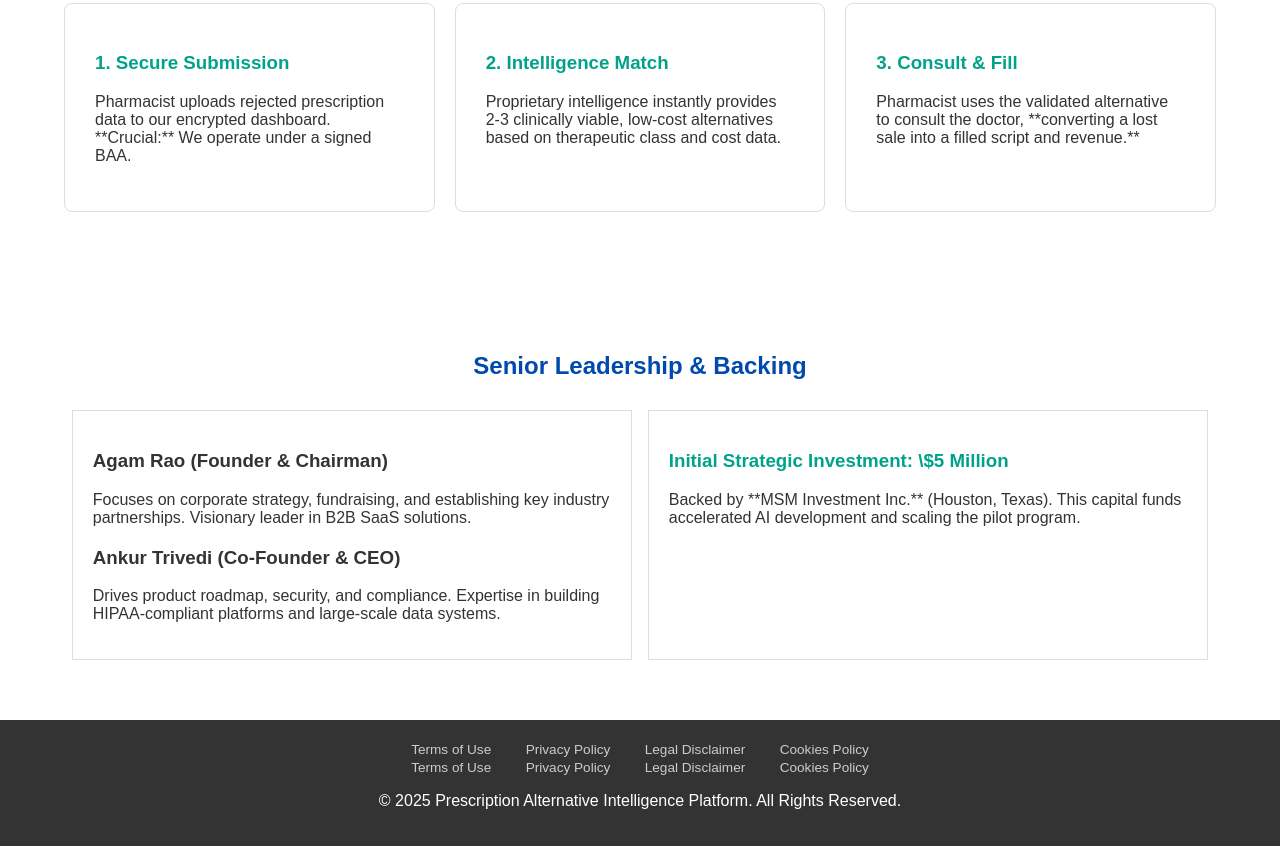
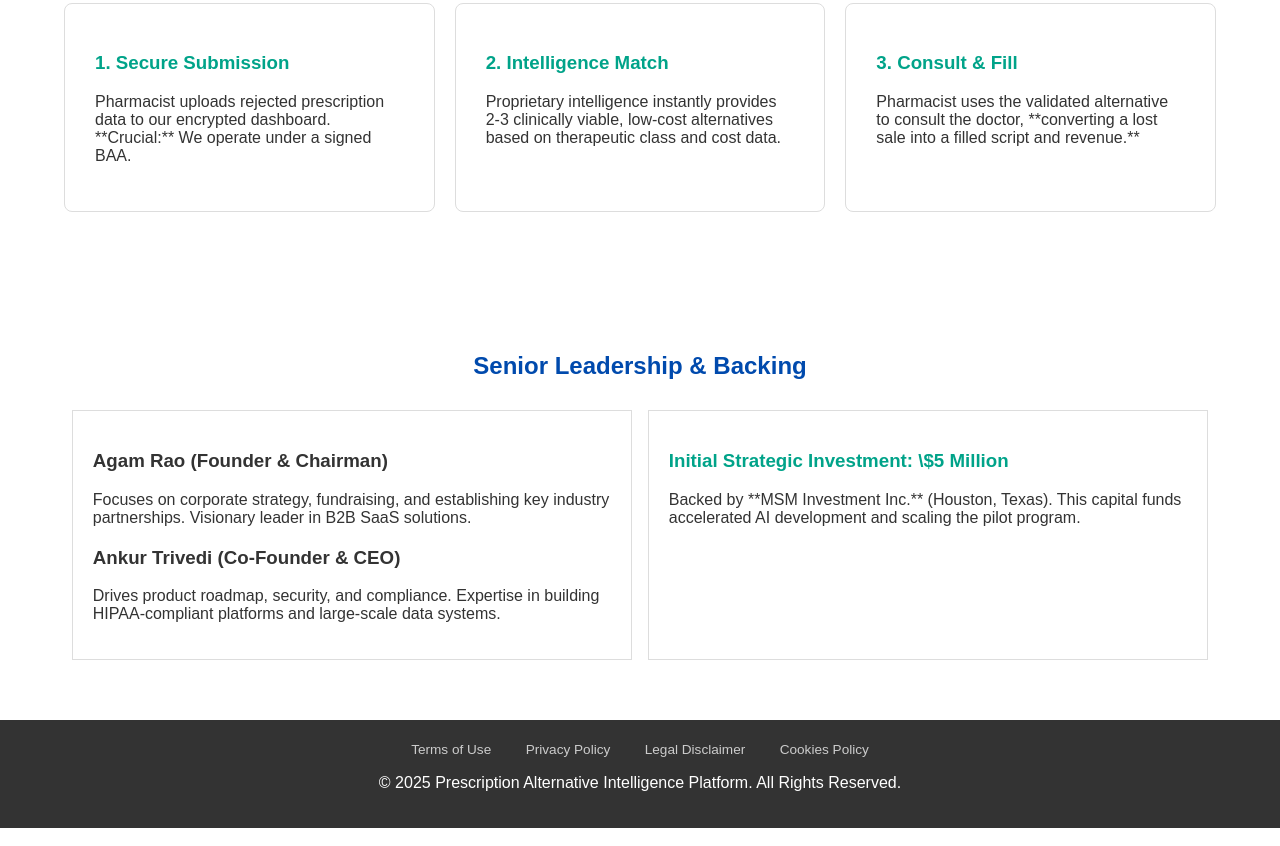
Before and after one commit to agamrao50-ui/github.com-YourUsername-PAIP-Prototype-Test-., a plain HTML site: page index.html in a window 1280 px wide. Shown: the part 743-1589 px from the top of the page. Drawn offline with Linux system fonts and the light colour scheme.

Commit message:
Update index.html

```diff
--- a/index.html
+++ b/index.html
@@ -76,15 +76,10 @@
         <a href="privacy.html">Privacy Policy</a>
         <a href="disclaimer.html">Legal Disclaimer</a>
         <a href="cookies.html">Cookies Policy</a>
-    </div>
-        <div class="footer-legal">
-            <a href="#">Terms of Use</a>
-            <a href="#">Privacy Policy</a>
-            <a href="#">Legal Disclaimer</a>
-            <a href="#">Cookies Policy</a>
         </div>
         <p>&copy; 2025 Prescription Alternative Intelligence Platform. All Rights Reserved.</p>
     </footer>
 
 </body>
+
 </html>
```
